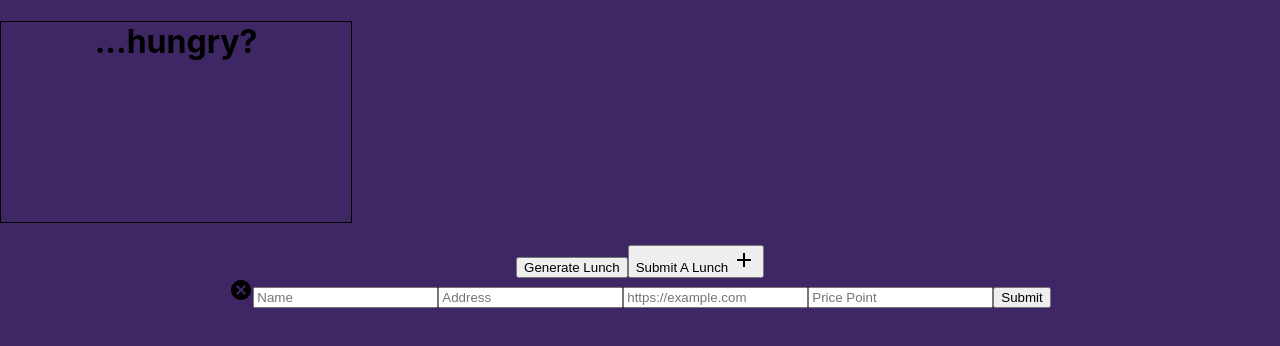
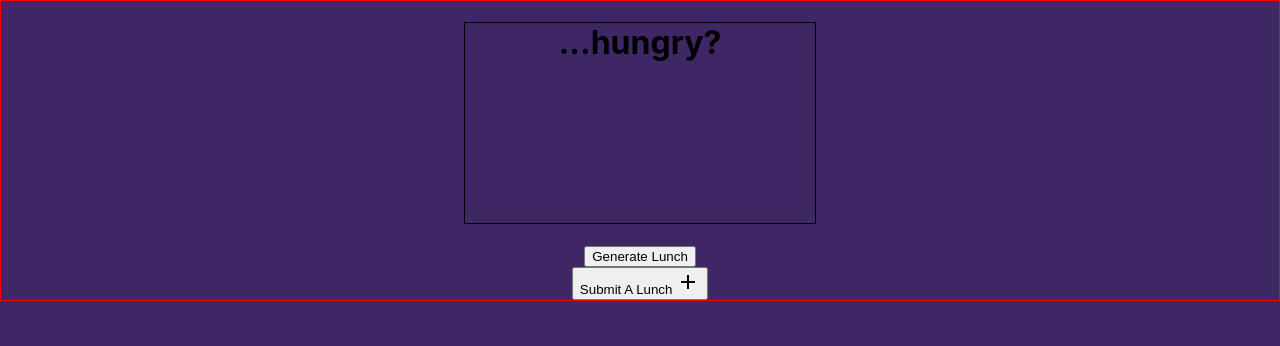
Before and after one commit to valentinovtino/Range-TakeHome-VV, a React (Create React App) app: page / in a window 1280 px wide. Shown: the top 346 px of the page. Built offline with nearby package versions, Linux system fonts and the light colour scheme.

Commit message:
contain spaces element design and styles

```diff
--- a/src/components/LunchSpots.js
+++ b/src/components/LunchSpots.js
@@ -45,25 +45,28 @@ const LunchSpots = () => {
 
 
     return (
-        <div>
-            {
-            toggle && lunchGenerator ?
-            <div>
+        <div className='mainContainer'>
+            { toggle && lunchGenerator ?
+            <div className='lunchContainer'>
                 <h2 className='lunchName'>{lunchGenerator.name}</h2>
-                <img src={iconImage} />
-            </div>
-                :
-                <h1 className='introTitle' >...hungry?</h1>
-            }
+                <div>
+                    <img className='imageIcon' src={iconImage} />
+                    <div className='lunchDetails'>
+                        <p className='font'>{lunchGenerator.address}</p>
+                        <a className='font' href={lunchGenerator.link}>{lunchGenerator.name}'s website</a>
+                        <p className='font' >{lunchGenerator.price}</p>
+                    </div>
+                </div>
+            </div> :
+                <h1 className='introTitle' >...hungry?</h1> }
             { lunchError ?
-                <h3 >I'm sorry none of our segguestions have satisfied your hunger. Please submit a Lunch Spot to optimize your search, thank you! </h3> :
+                <h3 className='suggestionErr'>I'm sorry none of our segguestions have satisfied your hunger. Please submit a Lunch Spot to optimize your search, thank you! </h3> :
                 null
             }
             <imag src={image} />
-            <button onClick={()=>randomLunch()}>Generate Lunch</button>
+            <button onClick={()=>randomLunch()} className='generateBtn'>Generate Lunch</button>
             <button onClick={()=>showForm()} className='generateBtn'> Submit A Lunch <AddIcon/></button>
-
-
+            {toggleForm ?
             <form onSubmit={handleSubmit(onSubmit)}>
                     <CancelIcon onClick={showForm} />
                     <input
@@ -93,7 +96,8 @@ const LunchSpots = () => {
                         {...register('price', {required: true})}
                         />
                     <input className='formSubmit' type='submit'/>
-                </form>
+                </form> :
+                null}
 
         </div>
     )
--- a/src/stylesheets/LunchSpots.css
+++ b/src/stylesheets/LunchSpots.css
@@ -3,3 +3,42 @@ h1 {
     width: 350px;
     height: 200px;
 }
+
+.mainContainer {
+    border: 1px solid red;
+    display: flex;
+    flex: 0 0 auto;
+    flex-direction: column;
+    align-items: center;
+    justify-content: center;
+}
+
+.lunchContainer {
+    width: 350px;
+    height: 200px;
+    border: 1px solid green;
+}
+
+.lunchName {
+    border: 1px solid blue;
+}
+
+.lunchDetails {
+    width: 150px;
+    border: 1px solid yellow;
+}
+
+.imageIcon {
+    height: 100px;
+    width: 100px;
+}
+
+.font {
+    font-family: 'Apple Chancery', cursive;
+    color: blanchedalmond;
+    margin: 0;
+}
+
+.suggestionErr {
+    font-family:  'URW Chancery L', cursive;
+}
```
